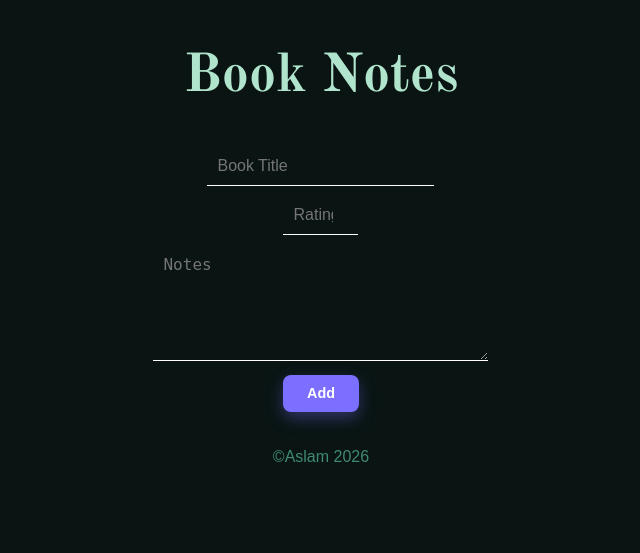
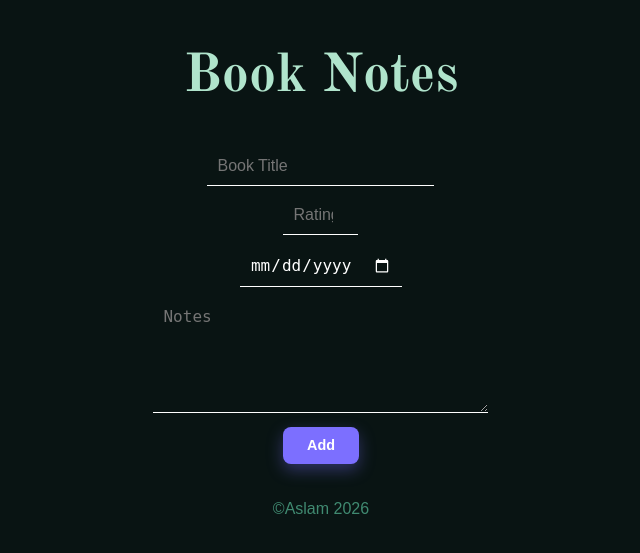
Before and after one commit to HAslam9023/Book-Notes-Web-App, a Node server app: page /add in a window 1280 px wide. Shown: the top 553 px of the page, without its empty margins (319-959 px from the left). Run offline with Node 20, Linux system fonts and the light colour scheme; some web fonts are replaced.

Commit message:
Add date input to add book entry form

```diff
--- a/public/styles/styles.css
+++ b/public/styles/styles.css
@@ -135,3 +135,8 @@ input, textarea
     font-size: 1rem;
     padding: 10px;
 }
+
+input[type="date"]::-webkit-calendar-picker-indicator
+{
+    filter: invert(1);
+}
--- a/views/book.ejs
+++ b/views/book.ejs
@@ -8,6 +8,9 @@
         <input type="number" placeholder="Rating" min="0" max="10" name="rating">
     </label>
     <label>
+        <input type="date" name="date">
+    </label>
+    <label>
         <textarea placeholder="Notes" rows="5" cols="30" name="notes"></textarea>
     </label>
     <button type="submit" class="btn add-btn">Add</button>
```
